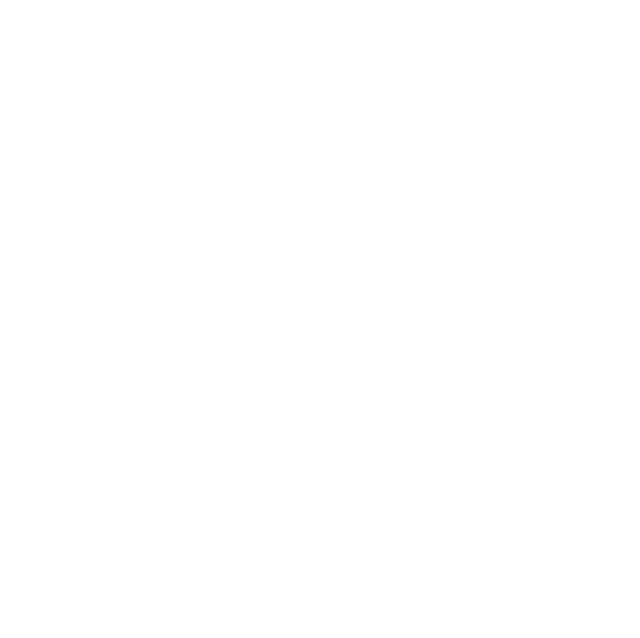
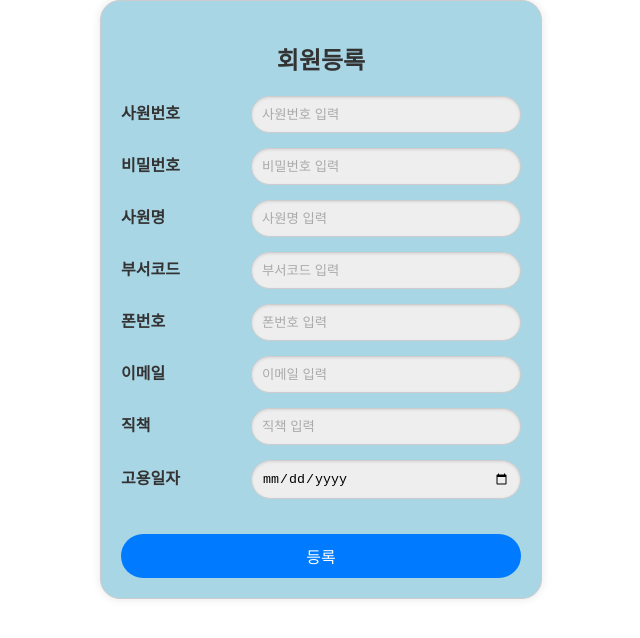
Before and after one commit to Harmony-GroupWareProject/harmony-gw-react, a React (Create React App) app: page /harmony/register in a window 1280 px wide. Before the commit this address had no page. Shown: the top 638 px of the page, without its empty margins (319-959 px from the left). Built offline with nearby package versions, Linux system fonts and the light colour scheme.

Commit message:
회원 등록 페이지 추가

```diff
--- a/src/App.js
+++ b/src/App.js
@@ -9,6 +9,7 @@ import FullCalendarF from "./pages/Schedule/FullCalendarF";
 // import EmpDetail from "./pages/EmpDetail";
 import Approval from "./pages/Approval/Approval";
 import DocAddPage from "./pages/Approval/DocTemplate/DocAddPage";
+import Register from "./pages/Register/Register";
 
 const App = () => {
   const [isLoggedIn, setIsLoggedIn] = useState(false);
@@ -64,8 +65,8 @@ const App = () => {
         <Route path="/orgChart" element={<OrgChart />} />
         <Route path="/fullcalendarf" element={<FullCalendarF />} />
         <Route path="/approval" element={<Approval />} />
-
-        <Route path="/aprtemplate" element={<DocAddPage />} />
+        <Route path="/register" element={<Register />} />
+        {/* <Route path="/aprtemplate" element={<DocAddPage />} /> */}
 
         {/* <Route path="/emp-detail/:empNo" element={<EmpDetail />} /> */}
       </Routes>
--- a/src/components/Main/MainMenuSidebar.js
+++ b/src/components/Main/MainMenuSidebar.js
@@ -9,14 +9,14 @@ function MainMenuSidebar({ setActiveMenu, handleLogout }) {
         <h3 id='menu-title'>Harmony</h3>
       </div>
       <ul>
+        <li><button onClick={() => setActiveMenu('register')}>
+            <span className='ulList'>회원 등록</span></button></li>
         <li><button onClick={() => setActiveMenu('schedule')}>
           <span className='ulList'>일정</span></button></li>
+        <li><button onClick={() => setActiveMenu('approval')}>
+          <span className='ulList'>결재</span></button></li>
         <li><button onClick={() => setActiveMenu('organization')}>
           <span className='ulList'>조직도 사원</span></button></li>
-        <li><button onClick={() => setActiveMenu('approval')}>
-          <span className='ulList'>결재</span></button></li>
-        <li><button onClick={() => setActiveMenu('aprtemplate')}>
-          <span className='ulList'>전자결재Template</span></button></li>
       </ul>
       <button id="logout-Button" onClick={handleLogout}>Logout</button>
     </div>
--- a/src/pages/Main/MainContentArea.js
+++ b/src/pages/Main/MainContentArea.js
@@ -4,6 +4,7 @@ import Approval from '../Approval/Approval'
 import OrgChart from '../OrganizationChart/OrgChart'
 import '../css/ContentArea.css';
 import DocAddPage from '../Approval/DocTemplate/DocAddPage';
+import Register from '../Register/Register';
 
 function MainContentArea({ activeMenu }) {
   const renderContent = () => {
@@ -14,8 +15,8 @@ function MainContentArea({ activeMenu }) {
         return <FullCalendarF/>;
       case 'approval':
         return <Approval />;
-      case 'aprtemplate':
-        return <DocAddPage/>;
+      case 'register':
+        return <Register/>;
       // default:
       //   return <orgChart />;
     }
--- /dev/null
+++ b/src/pages/Register/Register.js
@@ -0,0 +1,174 @@
+import React, { useState } from 'react';
+import axios from 'axios';
+import Modal from 'react-modal';
+import '../css/Register.css'; // 스타일 파일 임포트
+
+Modal.setAppElement('#root');
+
+const Register = () => {
+  const initialState = {
+    empNo: '',
+    password: '',
+    empName: '',
+    orgCd: '',
+    phoneNum: '',
+    email: '',
+    position: '',
+    hireDate: ''
+  };
+
+  const [employee, setEmployee] = useState(initialState);
+  const [modalIsOpen, setModalIsOpen] = useState(false);
+
+  const handleChange = (e) => {
+    const { name, value } = e.target;
+    setEmployee({
+      ...employee,
+      [name]: value
+    });
+  };
+
+  const handleSubmit = async (e) => {
+    e.preventDefault();
+    setModalIsOpen(true);
+  };
+
+  const confirmRegistration = async () => {
+    const token = localStorage.getItem("token");
+    if (!token) {
+      console.error('Error: No token found in localStorage');
+      setModalIsOpen(false);
+      return;
+    }
+
+    try {
+      const response = await axios.post('http://localhost:9000/register', employee, {
+        headers: {
+          'Authorization': `Bearer ${token}`,
+          'Content-Type': 'application/json'
+        }
+      });
+      console.log('Employee saved successfully:', response.data);
+      setEmployee(initialState); // 데이터 초기화
+      setModalIsOpen(false);
+    } catch (error) {
+      console.error('There was an error saving the employee!', error);
+      setModalIsOpen(false);
+    }
+  };
+
+  const closeModal = () => {
+    setModalIsOpen(false);
+    setEmployee(initialState); // 데이터 초기화
+  };
+
+  return (
+    <div className="register">
+      <h2>회원등록</h2>
+      <form onSubmit={handleSubmit}>
+        <div className="form-group">
+          <label>사원번호</label>
+          <input
+            type="text"
+            name="empNo"
+            value={employee.empNo}
+            onChange={handleChange}
+            placeholder="사원번호 입력"
+            required
+          />
+        </div>
+        <div className="form-group">
+          <label>비밀번호</label>
+          <input
+            type="password"
+            name="password"
+            value={employee.password}
+            onChange={handleChange}
+            placeholder="비밀번호 입력"
+            required
+          />
+        </div>
+        <div className="form-group">
+          <label>사원명</label>
+          <input
+            type="text"
+            name="empName"
+            value={employee.empName}
+            onChange={handleChange}
+            placeholder="사원명 입력"
+            required
+          />
+        </div>
+        <div className="form-group">
+          <label>부서코드</label>
+          <input
+            type="text"
+            name="orgCd"
+            value={employee.orgCd}
+            onChange={handleChange}
+            placeholder="부서코드 입력"
+            required
+          />
+        </div>
+        <div className="form-group">
+          <label>폰번호</label>
+          <input
+            type="text"
+            name="phoneNum"
+            value={employee.phoneNum}
+            onChange={handleChange}
+            placeholder="폰번호 입력"
+            required
+          />
+        </div>
+        <div className="form-group">
+          <label>이메일</label>
+          <input
+            type="email"
+            name="email"
+            value={employee.email}
+            onChange={handleChange}
+            placeholder="이메일 입력"
+            required
+          />
+        </div>
+        <div className="form-group">
+          <label>직책</label>
+          <input
+            type="text"
+            name="position"
+            value={employee.position}
+            onChange={handleChange}
+            placeholder="직책 입력"
+            required
+          />
+        </div>
+        <div className="form-group">
+          <label>고용일자</label>
+          <input
+            type="date"
+            name="hireDate"
+            value={employee.hireDate}
+            onChange={handleChange}
+            required
+          />
+        </div>
+        <button type="submit">등록</button>
+      </form>
+
+      <Modal
+        isOpen={modalIsOpen}
+        onRequestClose={closeModal}
+        contentLabel="Confirmation Modal"
+        className="modal"
+        overlayClassName="overlay"
+      >
+        <h2>등록하시겠습니까?</h2>
+        <button onClick={confirmRegistration}>확인</button>
+        <button onClick={closeModal}>취소</button>
+      </Modal>
+    </div>
+  );
+};
+
+export default Register;
--- /dev/null
+++ b/src/pages/css/Register.css
@@ -0,0 +1,107 @@
+.register {
+  width: 400px;
+  margin: 0 auto;
+  padding: 20px;
+  border: 1px solid #ccc;
+  border-radius: 20px;
+  box-shadow: 0 0 10px rgba(0, 0, 0, 0.1);
+  background-color: #a9d6e5;
+}
+
+.register h2 {
+  text-align: center;
+  margin-bottom: 20px;
+  color: #333;
+}
+
+.register form {
+  display: flex;
+  flex-direction: column;
+}
+
+.register .form-group {
+  margin-bottom: 15px;
+}
+
+.register label {
+  display: block;
+  margin-bottom: 5px;
+  color: #333;
+}
+
+.register input {
+  width: 100%;
+  padding: 10px;
+  border: 1px solid #ccc;
+  border-radius: 25px;
+  background-color: #eee;
+  box-shadow: inset 0 1px 3px rgba(0, 0, 0, 0.1);
+}
+
+.register input::placeholder {
+  color: #aaa;
+}
+
+.register button {
+  padding: 10px;
+  background-color: #007bff;
+  color: #fff;
+  border: none;
+  border-radius: 25px;
+  cursor: pointer;
+  font-size: 16px;
+  margin-top: 20px;
+}
+
+.register button:hover {
+  background-color: #0056b3;
+}
+
+.overlay {
+  position: fixed;
+  top: 0;
+  left: 0;
+  right: 0;
+  bottom: 0;
+  background-color: rgba(0, 0, 0, 0.75);
+  display: flex;
+  align-items: center;
+  justify-content: center;
+}
+
+.modal {
+  background: #fff;
+  padding: 20px;
+  max-width: 500px;
+  width: 100%;
+  border-radius: 4px;
+  box-shadow: 0 4px 6px rgba(0, 0, 0, 0.1);
+  text-align: center;
+}
+
+.modal h2 {
+  margin-bottom: 20px;
+}
+
+.modal button {
+  margin: 10px;
+  padding: 10px 20px;
+  cursor: pointer;
+  border: none;
+  border-radius: 4px;
+  background-color: #007bff;
+  color: #fff;
+  font-size: 16px;
+}
+
+.modal button:hover {
+  background-color: #0056b3;
+}
+
+.modal button:nth-child(3) {
+  background-color: #dc3545;
+}
+
+.modal button:nth-child(3):hover {
+  background-color: #c82333;
+}
```
